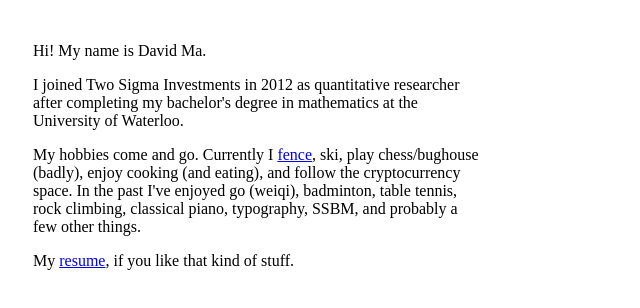
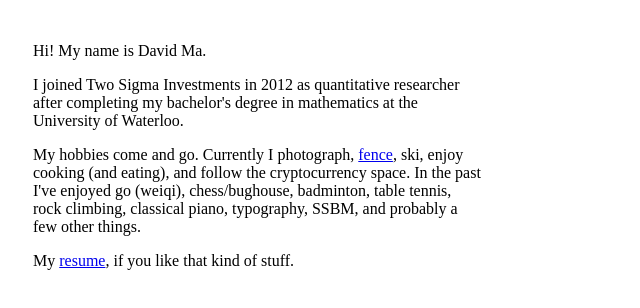
Before and after one commit to djma/djma.github.io, a plain HTML site: page index.html in a window 1280 px wide. Shown: the whole page, without its empty margins (0-640 px from the left). Drawn offline with Linux system fonts and the light colour scheme.

Commit message:
small update

```diff
--- a/index.html
+++ b/index.html
@@ -7,7 +7,7 @@
   <p>&nbsp</p>
   <p>Hi! My name is David Ma.</p>
   <p>I joined Two Sigma Investments in 2012 as quantitative researcher after completing my bachelor's degree in mathematics at the University of Waterloo.</p>
-  <p>My hobbies come and go. Currently I <a href="fence.html">fence</a>, ski, play chess/bughouse (badly), enjoy cooking (and eating), and follow the cryptocurrency space. In the past I've enjoyed go (weiqi), badminton, table tennis, rock climbing, classical piano, typography, SSBM, and probably a few other things.</p>
+  <p>My hobbies come and go. Currently I photograph, <a href="fence.html">fence</a>, ski, enjoy cooking (and eating), and follow the cryptocurrency space. In the past I've enjoyed go (weiqi), chess/bughouse, badminton, table tennis, rock climbing, classical piano, typography, SSBM, and probably a few other things.</p>
   <p>My <a href="resume.pdf">resume</a>, if you like that kind of stuff.</p>
 </body>
 </html>
```
